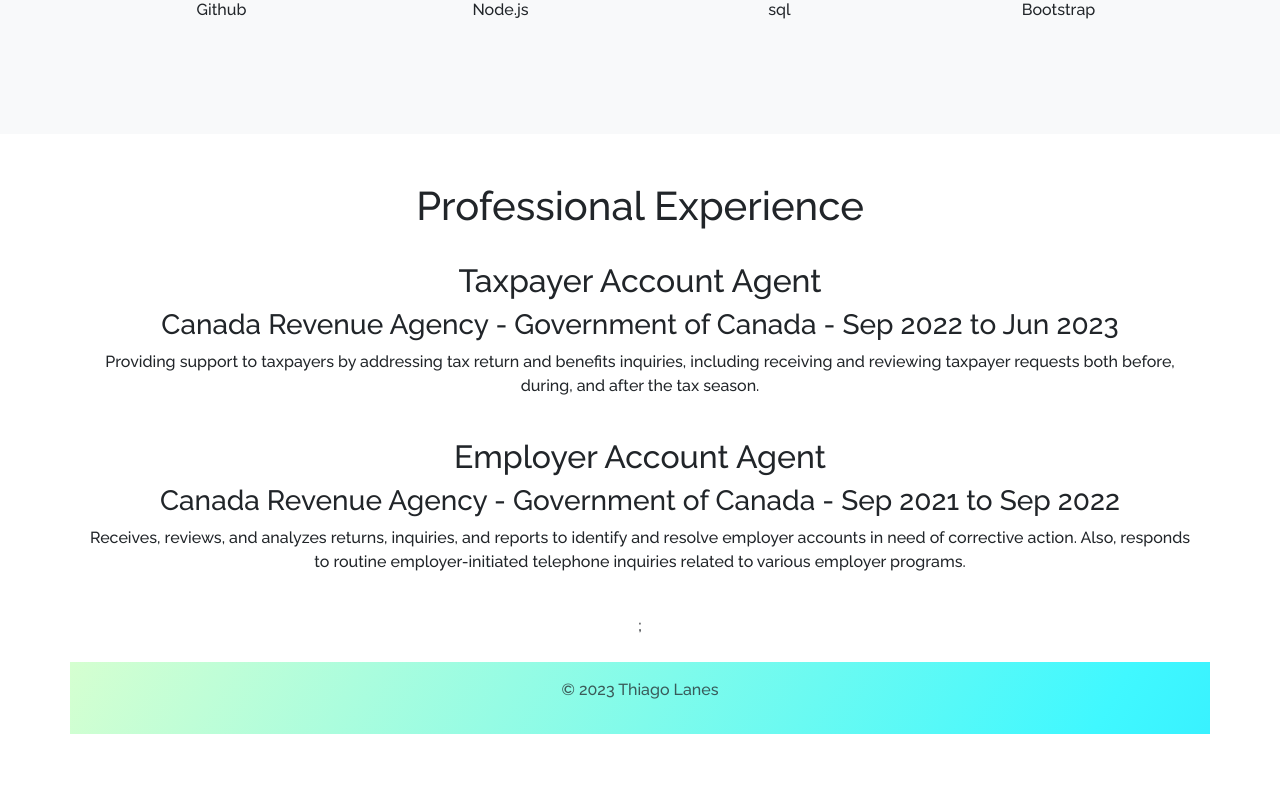
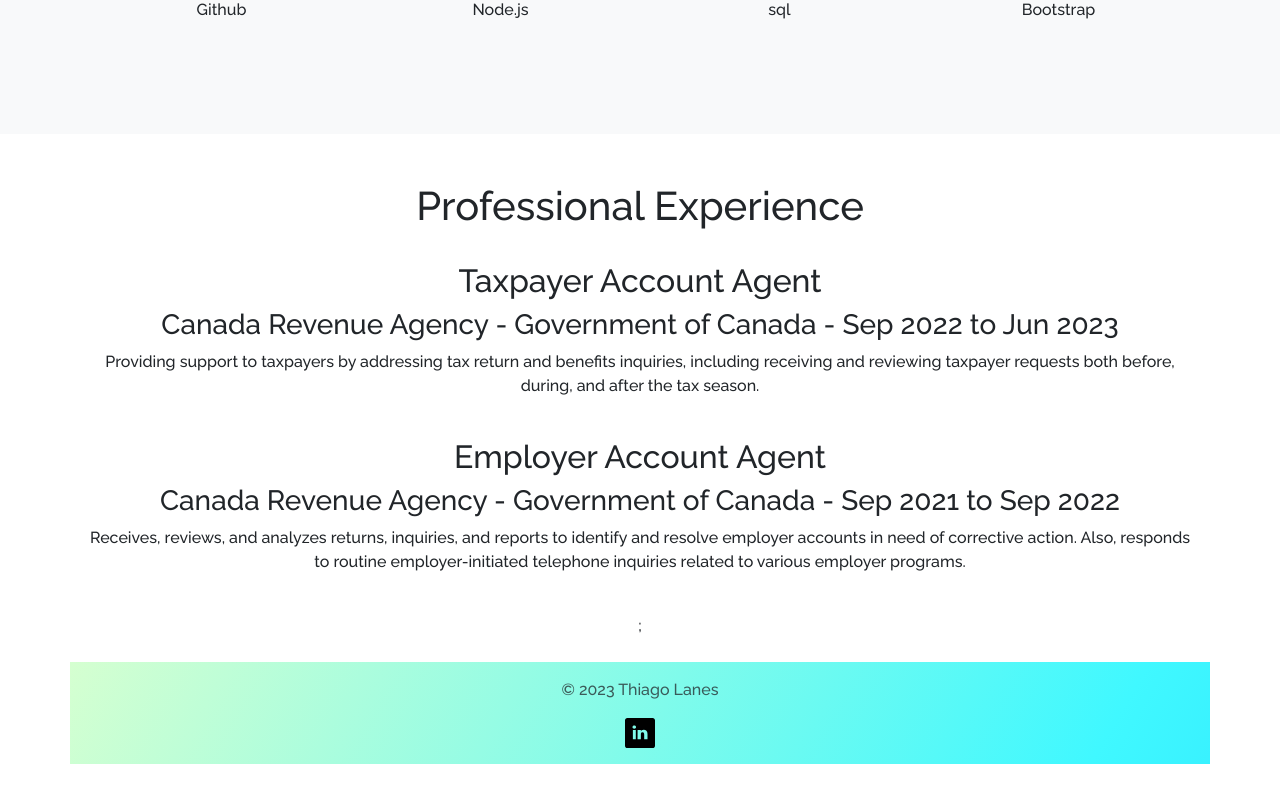
Before and after one commit to thlanes/MyResume, a React (Create React App) app: page / in a window 1280 px wide. Shown: the part 1590-2378 px from the top of the page. Before the commit the page ends 2348 px from the top, so only its background shows below. Built offline with nearby package versions, Linux system fonts and the light colour scheme.

Commit message:
Included mu LinkedIn link on the foother. Clickable image

```diff
--- a/src/components/Footer.jsx
+++ b/src/components/Footer.jsx
@@ -1,10 +1,12 @@
 import { React } from "react";
+import linkedin from "../pictures/linkedin-rounded-svgrepo-com.svg";
 
 function Footer() {
     return (
         <div className="container gradient-background">
             <footer class="py-3 my-4">
             <p className="text-center text-body-secondary">© {new Date().getFullYear()} Thiago Lanes</p>
+            <a href="https://www.linkedin.com/in/thiagovlanes/" rel="noreferrer noopener" target="_blank"><img src={linkedin} alt="js" height="30" /></a>
             </footer>
         </div>
     )
```
Also changed, not shown: src/pictures/linkedin-rounded-svgrepo-com.svg (added).
